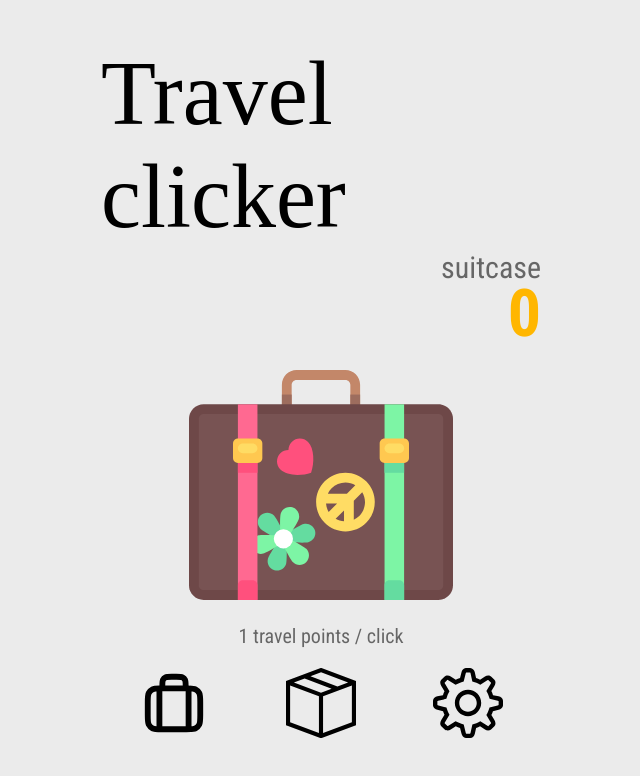
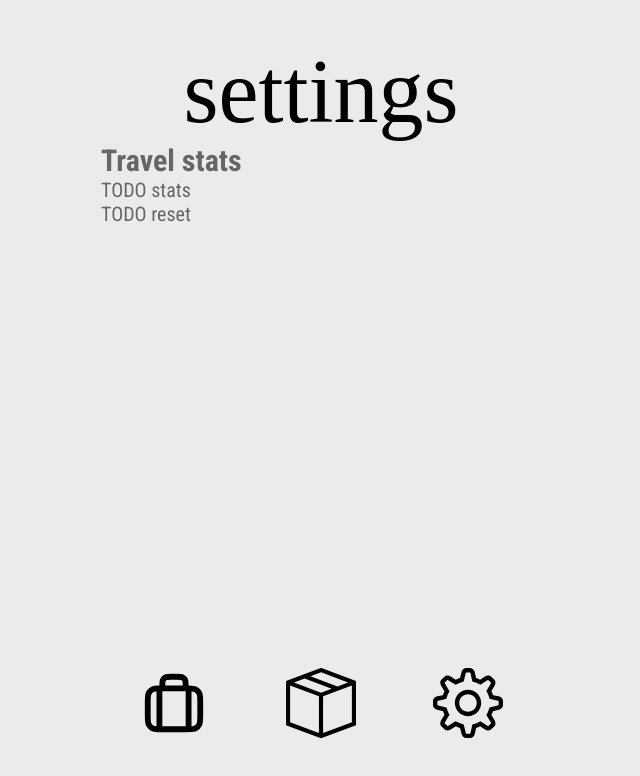
Before and after one commit to MiSa456/travel-clicker, a React (Vite) app: page /settings in a window 1280 px wide. Shown: the top 776 px of the page, without its empty margins (319-959 px from the left). Built offline with nearby package versions, Linux system fonts and the light colour scheme; a web font is replaced by a local one.

Commit message:
lisää AppRouter-komponentin ja reitityksen

```diff
--- a/src/App.jsx
+++ b/src/App.jsx
@@ -1,7 +1,6 @@
 import { useState } from 'react';
 import './App.css'
-import Menu from './components/Menu';
-import Clicker from './pages/Clicker';
+import AppRouter from './components/AppRouter';
 
 function App() {
 
@@ -18,12 +17,7 @@ function App() {
   }
 
   return (
-    <div className="root">
-      <div className="root_content">
-        <Clicker stats={stats} handleClick={handleClick} />
-      </div>
-      <Menu items={stats.itemstobuy} />
-    </div>
+    <AppRouter stats={stats} handleClick={handleClick} />
   )
 
 }
--- /dev/null
+++ b/src/components/AppRouter.jsx
@@ -0,0 +1,28 @@
+import { createBrowserRouter, RouterProvider } from "react-router-dom";
+
+import Root from "../components/Root";
+import ErrorPage from '../pages/ErrorPage';
+import Clicker from '../pages/Clicker';
+import Store from '../pages/Store';
+import Settings from '../pages/Settings';
+
+function AppRouter(props) {
+    const router = createBrowserRouter([
+        {
+          path: "/",
+          element: <Root items={props.stats.itemstobuy} />,
+          errorElement: <ErrorPage />,
+          children: [
+            { path: "", element: <Clicker stats={props.stats} handleClick={props.handleClick} /> },
+            { path: "store", element: <Store stats={props.stats} />},
+            { path: "settings", element: <Settings stats={props.stats} />},
+          ]
+        }
+      ]);
+
+      return (
+        <RouterProvider router={router} />
+      );
+    }
+
+    export default AppRouter;
```
Also changed, not shown: src/pages/ErrorPage.jsx (renamed from src/pages/Error.jsx).
